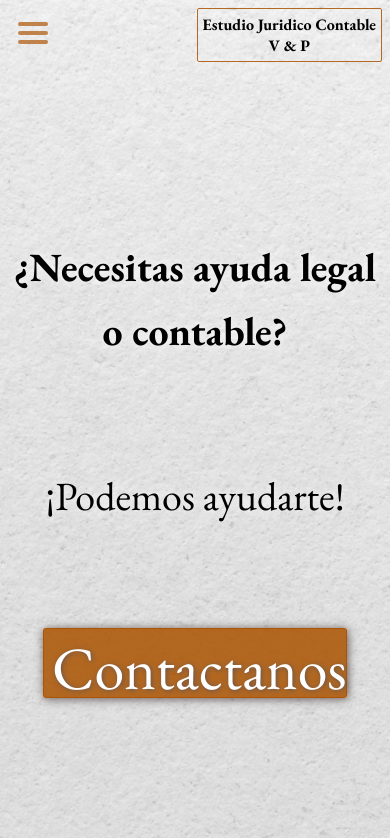
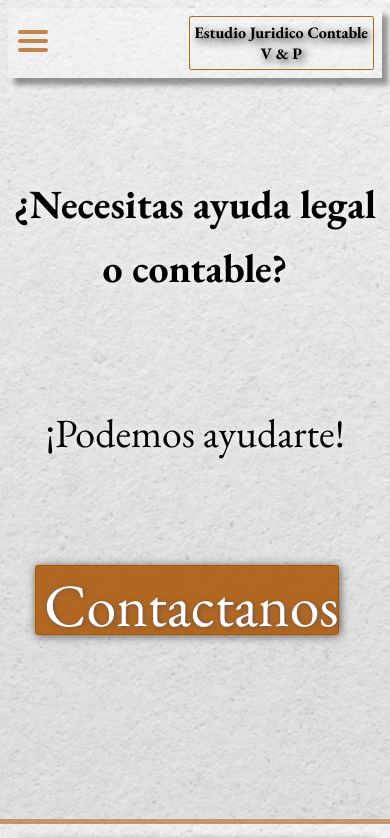
Before and after one commit to AgusPereyraa/juridicoContable, a React (Create React App) app: page / in a window 390 px wide. Shown: the top 838 px of the page. Built offline with nearby package versions, Linux system fonts and the light colour scheme.

Commit message:
fixes responsive home

```diff
--- a/src/Components/Footer/footer.css
+++ b/src/Components/Footer/footer.css
@@ -69,7 +69,7 @@
     justify-content: center;
     gap: 1rem;
 }
-/*
+
 .linksEmail a:after {
     display:block;
     content: '';
@@ -77,7 +77,7 @@
     transform: scaleX(0);
     transition: 250ms ease-in-out;
     transform-origin: 0% 50%;
-} */
+}
 
 .linksEmail a:hover:after {
     transform: scaleX(1);
--- a/src/Components/MainHome/mainHome.css
+++ b/src/Components/MainHome/mainHome.css
@@ -1,10 +1,11 @@
 
 .home {
-    padding: 30px;
     display: flex;
     flex-direction: column;
     width: 60%;
-    height: 90vh;
+    height: 97vh;
+    gap: 1.5rem;
+    padding: 7rem 1rem;
 }
 
 .home h2 {
@@ -20,13 +21,8 @@
     text-align: center;
 }
 
-.homeDescription {
-    text-align: center;
-    font-size: 26px;
-    padding: 5px;
-}
-
 .homeButton {
+    margin: 1rem;
     margin-top: 20px;
     margin-left: 30%;
     height: 50px;
@@ -49,69 +45,15 @@
     cursor: pointer;
 }
 
-@media (max-width: 2560px) {
+
+@media (max-width: 1440px) {
     .home {
-        padding: 30px;
+        padding: 7rem 1rem;
         display: flex;
         flex-direction: column;
         width: 100%;
         text-shadow: 1px 1px 5px #625555;
-        height: 90vh;
-        gap: 2.5rem;
-    }
-
-    .home h2 {
-        font-size: 60px;
-        line-height: 4rem;
-        text-align: left;
-        padding: 5px;
-        text-shadow: 0px 0px 10px white;
-    }
-
-    .home p {
-        text-align: left;
-        font-size: 60px;
-        text-shadow: 0px 0px 10px white;
-    }
-
-    .homeDesc {
-        background: rgba(255, 255, 255, 0.2);
-        height: 100%;
-        width: 100%;
-        border-radius: 5px;
-        backdrop-filter: blur(2px);
-        -webkit-backdrop-filter: blur(2px);
-        box-shadow: 2px 2px 10px #625555;
-        padding: .5rem
-    }
-
-    .home span {
-        font-size: 32px;
-        line-height: 50px;
-        text-align: left;
-        text-shadow: 0px 0px 10px white;
-        font-weight: 600;
-    }
-
-    .homeButton {
-        margin-left: 0;
-        width: 19rem;
-        padding: 0 0 0 .5rem;
-        height: 70px;
-        text-align: left;
-        font-size: 60px;
-    }
-}
-
-@media (max-width: 1440px) {
-    .home {
-        padding: 30px;
-        display: flex;
-        flex-direction: column;
-        width: 100%;
-        text-shadow: 1px 1px 5px #625555;
-        height: 90vh;
-        gap: 2.5rem;
+        height: 97vh;
     }
 
     .home h2 {
@@ -159,13 +101,11 @@
 
 @media (max-width: 1024px) {
     .home {
-        padding: 30px;
         display: flex;
         flex-direction: column;
         width: 100%;
         text-shadow: 1px 1px 5px #625555;
-        height: 90vh;
-        gap: 2.5rem;
+        height: 97vh;
     }
 
     .home h2 {
@@ -210,13 +150,13 @@
 
 @media (max-width: 800px) {
     .home {
-        padding: 30px;
+        padding: 7rem 1rem;
         display: flex;
         flex-direction: column;
         width: 100%;
         text-shadow: 1px 1px 5px #625555;
-        height: 90vh;
-        gap: 1.8rem;
+        height: 97vh;
+        gap: 0;
     }
 
     .home h2 {
--- a/src/Components/MainInfo/mainInfo.css
+++ b/src/Components/MainInfo/mainInfo.css
@@ -1,5 +1,4 @@
 #main {
-    height: 100vh;
     background: url(../../Img/backgroundInfo.png);
     background-position: contain;
     background-repeat: no-repeat;
@@ -48,7 +47,7 @@
     flex-direction: column;
     align-items: center;
     justify-content: center;
-    padding: 2rem;
+    padding: 1rem;
     gap: 1rem;
     text-shadow: 1px 1px 5px #625555;
 }
--- a/src/Components/Navbar/Navbar.jsx
+++ b/src/Components/Navbar/Navbar.jsx
@@ -1,17 +1,37 @@
-import React, {useState} from 'react'
+import React, { useState, useEffect } from 'react'
 import { Link as Anchor } from 'react-router-dom'
 import P from '../P/P'
 import Span from '../Span/Span'
 import './navbar.css'
 
 
-const Navbar = ()=>{
+const Navbar = () => {
   const [isOpen, setIsOpen] = useState(false)
+  const [scrolled, setScrolled] = useState(false);
+
+
+  // Cambio de estado en el Navbar cuando se scrollea
+  useEffect(() => {
+    window.addEventListener("scroll", handleScroll);
+    return () => {
+      window.removeEventListener("scroll", handleScroll);
+    };
+  }, []);
+
+  // Cambio de color en navbar al hacer scroll
+  const handleScroll = () => {
+    const offset = window.scrollY;
+    if (offset > 0) {
+      setScrolled(true);
+    } else {
+      setScrolled(false);
+    }
+  };
 
   return (
 
     <nav>
-   <div className='navbar'>
+      <div className={scrolled ? "navbar scrolled" : "navbar"}>
 
         <div className={`nav_items ${isOpen && "open"}`}>
           <div className='porfile'>
@@ -30,7 +50,7 @@ return (
           <Anchor to='/contact'><P text='Contacto' /></Anchor>
         </div>
 
-    <div className={`nav_toggle  ${isOpen && "open"}`} onClick={()=> setIsOpen(!isOpen)}>
+        <div className={`nav_toggle  ${isOpen && "open"}`} onClick={() => setIsOpen(!isOpen)}>
           <Span />
           <Span />
           <Span />
--- a/src/Components/Navbar/navbar.css
+++ b/src/Components/Navbar/navbar.css
@@ -2,13 +2,29 @@ nav {
     width: 100%;
     height: 10vh;
     padding: 1rem;
-    background: url(../../Img/backgroundInfo.png);
+    /* background: url(../../Img/backgroundInfo.png); */
+    position: fixed;
+    z-index: 3;
+    opacity: 23rem;
 }
 
 .navbar {
     display: flex;
     align-items: center;
     justify-content: space-between;
+    background-color: rgba(255, 255, 255, 0.29);
+    box-shadow: 6px 7px 5px rgba(0, 0, 0, 0.377);
+}
+
+.navbar .scrolled {
+    background-color: white !important;
+    /* color: black; */
+    /* transition: 0.6s ease all; */
+    /* background: linear-gradient(0deg,var(--gradient1) 0%, var(--gradient2) 100%); */
+}
+.navbar .scrolled a{
+    color: black;
+    transition: 0.6s ease all;
 }
 
 .title-nav {
@@ -19,6 +35,11 @@ nav {
     border-radius: 2px;
     padding: 5px;
     font-weight: bold;
+    margin: .5rem;
+}
+
+.title-nav p {
+    text-shadow: 3px 3px 8px black;
 }
 
 .title-nav:hover {
```
Lines whose indentation alone changed are shown as unchanged.
